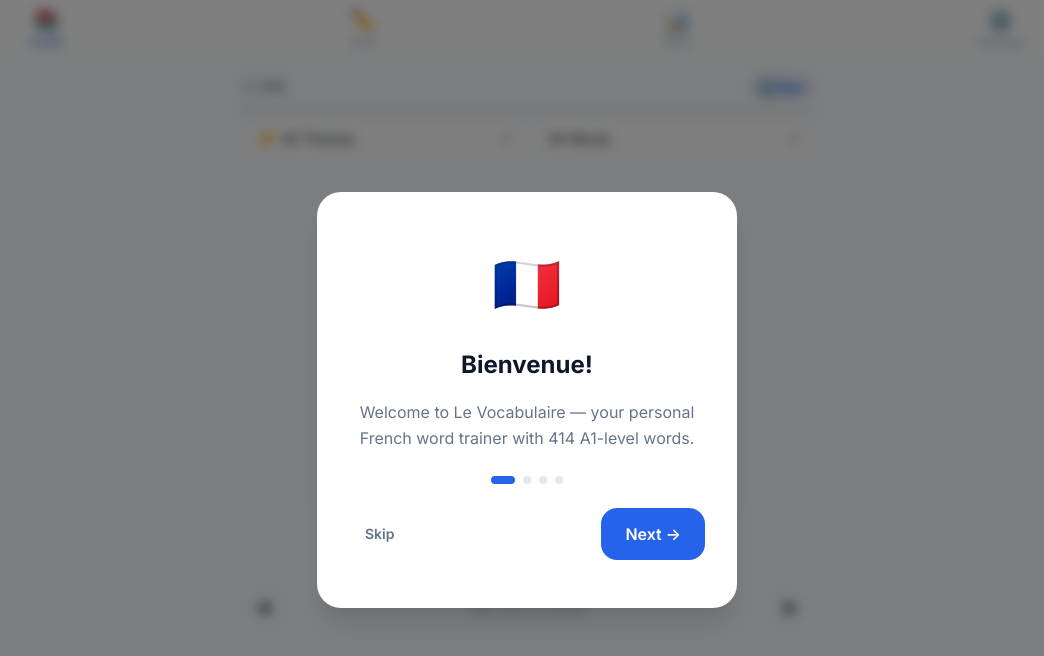
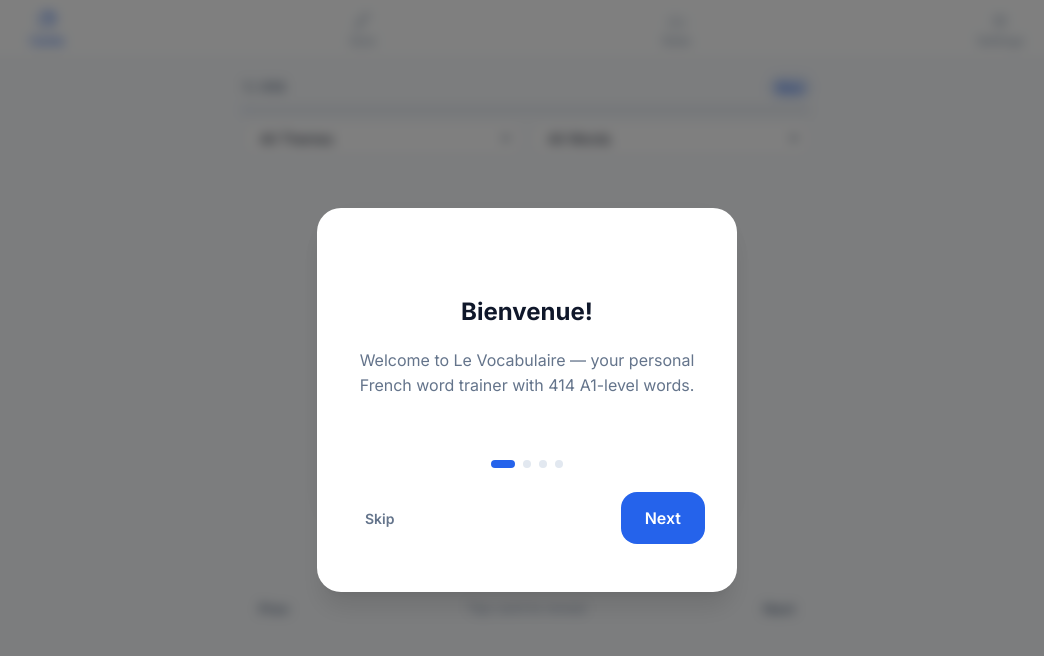
Before and after one commit to LegionC/FrenchWord, a Vue app: page / in a window 1280 px wide. Shown: the top 656 px of the page, without its empty margins (113-1157 px from the left). Built offline with nearby package versions, Linux system fonts and the light colour scheme.

Commit message:
refactor: replace emoji-based UI with text and svg icons

```diff
--- a/src/App.vue
+++ b/src/App.vue
@@ -6,14 +6,15 @@ import QuizMode from '@/components/QuizMode.vue'
 import StatsPanel from '@/components/StatsPanel.vue'
 import SettingsPanel from '@/components/SettingsPanel.vue'
 import OnboardingOverlay from '@/components/OnboardingOverlay.vue'
+import AppIcon from '@/components/AppIcon.vue'
 
 const store = useWordStore()
 
 const tabs = [
-  { id: 'cards', icon: '📚', label: 'Cards' },
-  { id: 'quiz', icon: '✏️', label: 'Quiz' },
-  { id: 'stats', icon: '📊', label: 'Stats' },
-  { id: 'settings', icon: '⚙️', label: 'Settings' },
+  { id: 'cards', icon: 'cards', label: 'Cards' },
+  { id: 'quiz', icon: 'quiz', label: 'Quiz' },
+  { id: 'stats', icon: 'stats', label: 'Stats' },
+  { id: 'settings', icon: 'settings', label: 'Settings' },
 ]
 
 const activeTab = ref('cards')
@@ -62,7 +63,7 @@ const showStorageWarning = computed(
       :class="{ active: activeTab === tab.id }"
       @click="activeTab = tab.id"
     >
-      <span class="nav-icon">{{ tab.icon }}</span>
+      <span class="nav-icon"><AppIcon :name="tab.icon" :size="18" /></span>
       <span>{{ tab.label }}</span>
     </button>
   </nav>
@@ -74,7 +75,8 @@ const showStorageWarning = computed(
       class="toast"
       @click="storageWarningDismissed = true"
     >
-      ⚠️ Browser can't save data — progress will be lost on close
+      <AppIcon name="warning" :size="14" />
+      Browser can't save data - progress will be lost on close
     </div>
   </transition>
 </template>
--- a/src/assets/main.css
+++ b/src/assets/main.css
@@ -179,8 +179,11 @@ input {
 }
 
 .nav-item .nav-icon {
-  font-size: 1.35rem;
-  line-height: 1;
+  display: inline-flex;
+  align-items: center;
+  justify-content: center;
+  width: 20px;
+  height: 20px;
 }
 
 /* --- Utility Classes --- */
@@ -313,6 +316,9 @@ input {
   bottom: calc(var(--nav-height) + var(--s-md));
   left: 50%;
   transform: translateX(-50%);
+  display: inline-flex;
+  align-items: center;
+  gap: var(--s-sm);
   padding: var(--s-sm) var(--s-md);
   background: var(--c-text);
   color: white;
--- /dev/null
+++ b/src/components/AppIcon.vue
@@ -0,0 +1,86 @@
+<script setup>
+import { computed } from 'vue'
+
+const props = defineProps({
+  name: { type: String, required: true },
+  size: { type: Number, default: 18 },
+  strokeWidth: { type: Number, default: 1.8 }
+})
+
+const paths = computed(() => {
+  switch (props.name) {
+    case 'cards':
+      return [
+        'M5 4h12a2 2 0 0 1 2 2v10a2 2 0 0 1-2 2H5a2 2 0 0 1-2-2V6a2 2 0 0 1 2-2z',
+        'M7 2h12a2 2 0 0 1 2 2v10'
+      ]
+    case 'quiz':
+      return [
+        'M3 21h6',
+        'M15 3a2.5 2.5 0 1 1 3.5 3.5L8 17l-4 1 1-4 10-10.5z'
+      ]
+    case 'stats':
+      return [
+        'M4 20V10',
+        'M10 20V4',
+        'M16 20v-7',
+        'M22 20V8'
+      ]
+    case 'settings':
+      return [
+        'M12 3v2',
+        'M12 19v2',
+        'M4.9 4.9l1.4 1.4',
+        'M17.7 17.7l1.4 1.4',
+        'M3 12h2',
+        'M19 12h2',
+        'M4.9 19.1l1.4-1.4',
+        'M17.7 6.3l1.4-1.4',
+        'M12 16a4 4 0 1 0 0-8 4 4 0 0 0 0 8z'
+      ]
+    case 'warning':
+      return [
+        'M10.3 3.9 1.8 18.5a2 2 0 0 0 1.7 3h17a2 2 0 0 0 1.7-3L13.7 3.9a2 2 0 0 0-3.4 0z',
+        'M12 9v4',
+        'M12 17h.01'
+      ]
+    case 'volume':
+      return [
+        'M11 5 6 9H3v6h3l5 4V5z',
+        'M15.5 8.5a5 5 0 0 1 0 7'
+      ]
+    case 'volume-high':
+      return [
+        'M11 5 6 9H3v6h3l5 4V5z',
+        'M15.5 8.5a5 5 0 0 1 0 7',
+        'M18.5 6a9 9 0 0 1 0 12'
+      ]
+    default:
+      return []
+  }
+})
+</script>
+
+<template>
+  <svg
+    class="app-icon"
+    xmlns="http://www.w3.org/2000/svg"
+    :width="size"
+    :height="size"
+    viewBox="0 0 24 24"
+    fill="none"
+    :stroke-width="strokeWidth"
+    stroke="currentColor"
+    stroke-linecap="round"
+    stroke-linejoin="round"
+    aria-hidden="true"
+  >
+    <path v-for="(d, i) in paths" :key="i" :d="d" />
+  </svg>
+</template>
+
+<style scoped>
+.app-icon {
+  display: block;
+}
+</style>
--- a/src/components/FlashCard.vue
+++ b/src/components/FlashCard.vue
@@ -25,6 +25,16 @@ const currentWordId = computed(() => currentWord.value?.id || null)
 const wordStatus = computed(() =>
   currentWord.value ? store.getStatus(currentWord.value.id) : null
 )
+const wordStatusLabel = computed(() => {
+  if (!wordStatus.value) return ''
+  if (wordStatus.value.status === 'mastered') return 'Mastered'
+  if (wordStatus.value.status === 'learning') return 'Learning'
+  return 'New'
+})
+const wordStatusClass = computed(() => {
+  if (!wordStatus.value) return ''
+  return `status-${wordStatus.value.status}`
+})
 const total = computed(() => filteredWords.value.length)
 const progress = computed(() =>
   total.value > 0 ? ((currentIndex.value + 1) / total.value) * 100 : 0
@@ -187,9 +197,8 @@ onUnmounted(() => {
       <div class="cards-progress-info">
         <span class="cards-counter" v-if="total > 0">{{ currentIndex + 1 }} / {{ total }}</span>
         <span class="cards-counter" v-else>No words</span>
-        <div class="badge" v-if="wordStatus">
-          {{ wordStatus.status === 'mastered' ? '✅ Mastered' :
-             wordStatus.status === 'learning' ? '🔄 Learning' : '🆕 New' }}
+        <div class="badge" :class="wordStatusClass" v-if="wordStatus">
+          {{ wordStatusLabel }}
         </div>
       </div>
 
@@ -200,7 +209,7 @@ onUnmounted(() => {
       <div class="cards-filters">
         <select v-model="selectedTheme" @change="onFilterChange" class="filter-select">
           <option v-for="t in store.themes" :key="t" :value="t">
-            {{ t === 'All' ? '📂 All Themes' : t }}
+            {{ t === 'All' ? 'All Themes' : t }}
           </option>
         </select>
         <select v-model="selectedFilter" @change="onFilterChange" class="filter-select">
@@ -239,7 +248,6 @@ onUnmounted(() => {
 
     <!-- Empty state -->
     <div v-else class="cards-empty">
-      <span class="placeholder-icon">🎉</span>
       <h3>All done!</h3>
       <p>No words match the current filter.</p>
       <button class="btn btn-primary" @click="selectedFilter = 'all'; onFilterChange()">
@@ -250,16 +258,16 @@ onUnmounted(() => {
     <!-- Action bar -->
     <div class="cards-actions" v-if="currentWord">
       <button class="btn btn-ghost btn-icon" @click="goPrev" :disabled="currentIndex === 0">
-        ◀
+        Prev
       </button>
 
       <transition name="fade">
         <div v-if="isFlipped" class="cards-verdict">
           <button class="btn btn-danger btn-lg" @click.stop="handleUnknown">
-            ✗ Forgot
+            Forgot
           </button>
           <button class="btn btn-success btn-lg" @click.stop="handleKnown">
-            ✓ Got it
+            Known
           </button>
         </div>
         <div v-else class="cards-hint">
@@ -268,7 +276,7 @@ onUnmounted(() => {
       </transition>
 
       <button class="btn btn-ghost btn-icon" @click="goNext" :disabled="currentIndex >= total - 1">
-        ▶
+        Next
       </button>
     </div>
   </div>
@@ -299,6 +307,21 @@ onUnmounted(() => {
   font-weight: 600;
   font-size: var(--fs-sm);
   color: var(--c-text-secondary);
+}
+
+.badge.status-mastered {
+  background: var(--c-success-bg);
+  color: var(--c-success);
+}
+
+.badge.status-learning {
+  background: var(--c-warning-bg);
+  color: var(--c-warning);
+}
+
+.badge.status-new {
+  background: var(--c-primary-glow);
+  color: var(--c-primary);
 }
 
 .cards-filters {
@@ -459,4 +482,12 @@ onUnmounted(() => {
   font-size: var(--fs-xl);
   color: var(--c-text);
 }
+
+.btn-icon {
+  min-width: 56px;
+  width: auto;
+  padding-inline: var(--s-md);
+  border-radius: var(--r-full);
+  font-size: var(--fs-sm);
+}
 </style>
--- a/src/components/OnboardingOverlay.vue
+++ b/src/components/OnboardingOverlay.vue
@@ -7,22 +7,18 @@ const step = ref(0)
 
 const steps = [
   {
-    emoji: '🇫🇷',
     title: 'Bienvenue!',
     text: 'Welcome to Le Vocabulaire — your personal French word trainer with 414 A1-level words.'
   },
   {
-    emoji: '📚',
     title: 'Learn with Cards',
-    text: 'Flip cards to learn French words. Tap ✓ Got it or ✗ Forgot to track your progress. Master a word by getting it right 3 times in a row.'
+    text: 'Flip cards to learn French words. Use Known or Forgot to track progress. Master a word by getting it right 3 times in a row.'
   },
   {
-    emoji: '✏️',
     title: 'Test with Quizzes',
     text: 'Challenge yourself with multiple choice and spelling quizzes. Use the accent keyboard for special French characters.'
   },
   {
-    emoji: '📊',
     title: 'Track Your Progress',
     text: 'All progress is saved in your browser. Check the Stats tab to see how you\'re doing across themes.'
   }
@@ -46,7 +42,6 @@ function skip() {
     <div class="onboarding-card">
       <transition name="slide-up" mode="out-in">
         <div :key="step" class="onboarding-content">
-          <span class="onboarding-emoji">{{ steps[step].emoji }}</span>
           <h2>{{ steps[step].title }}</h2>
           <p>{{ steps[step].text }}</p>
         </div>
@@ -65,7 +60,7 @@ function skip() {
       <div class="onboarding-actions">
         <button class="btn btn-ghost" @click="skip">Skip</button>
         <button class="btn btn-primary btn-lg" @click="next">
-          {{ step < steps.length - 1 ? 'Next →' : 'Start Learning 🚀' }}
+          {{ step < steps.length - 1 ? 'Next' : 'Start Learning' }}
         </button>
       </div>
     </div>
@@ -102,10 +97,6 @@ function skip() {
   gap: var(--s-md);
   min-height: 180px;
   justify-content: center;
-}
-
-.onboarding-emoji {
-  font-size: 3.5rem;
 }
 
 .onboarding-content h2 {
--- a/src/components/QuizMode.vue
+++ b/src/components/QuizMode.vue
@@ -141,7 +141,7 @@ function backToConfig() {
   <div class="quiz-view">
     <!-- CONFIG PHASE -->
     <div v-if="phase === 'config'" class="quiz-config">
-      <h2 class="config-title">✏️ Quiz Setup</h2>
+      <h2 class="config-title">Quiz Setup</h2>
 
       <div class="config-form">
         <label class="config-field">
@@ -181,7 +181,7 @@ function backToConfig() {
       </div>
 
       <button class="btn btn-primary btn-lg config-start" @click="startQuiz">
-        Start Quiz 🚀
+        Start Quiz
       </button>
       <p v-if="configError" class="config-error">{{ configError }}</p>
     </div>
--- a/src/components/QuizSpelling.vue
+++ b/src/components/QuizSpelling.vue
@@ -63,7 +63,7 @@ function onKeydown(e) {
     <!-- Hint -->
     <div class="hint-area">
       <button v-if="!showHint && !answered" class="btn btn-ghost" @click="revealHint">
-        💡 Show hint (-0.5 pts)
+        Show hint (-0.5 pts)
       </button>
       <div v-if="showHint" class="hint-text">
         Starts with: <strong>{{ question.word.fr[0].toUpperCase() }}...</strong>
@@ -83,7 +83,7 @@ function onKeydown(e) {
         @keydown="onKeydown"
       />
       <button class="btn btn-primary btn-lg" @click="submit" :disabled="!userInput.trim()">
-        Check ✓
+        Check
       </button>
     </div>
 
@@ -98,7 +98,7 @@ function onKeydown(e) {
         >{{ d.userChar || '·' }}</span>
       </div>
       <div class="correct-answer">
-        ✅ Correct: <strong>{{ question.word.fr }}</strong>
+        Correct answer: <strong>{{ question.word.fr }}</strong>
       </div>
     </div>
 
--- a/src/components/StatsPanel.vue
+++ b/src/components/StatsPanel.vue
@@ -16,7 +16,7 @@ const recentQuizzes = computed(() => store.quizHistory.slice(0, 5))
 
 <template>
   <div class="stats-view">
-    <h2 class="stats-title">📊 Learning Stats</h2>
+    <h2 class="stats-title">Learning Stats</h2>
 
     <!-- Summary cards -->
     <div class="stats-grid">
@@ -34,7 +34,7 @@ const recentQuizzes = computed(() => store.quizHistory.slice(0, 5))
       </div>
 
       <div class="stat-card">
-        <div class="stat-value">🔥 {{ store.streakData.count }}</div>
+        <div class="stat-value">{{ store.streakData.count }}</div>
         <div class="stat-label">Day Streak</div>
       </div>
 
```
Also changed, not shown: src/components/AudioBtn.vue (+9 -4 lines), src/components/QuizResult.vue (+19 -16 lines), src/components/SettingsPanel.vue (+8 -8 lines), 1 other file (tests, documents, lock files or other folders).
